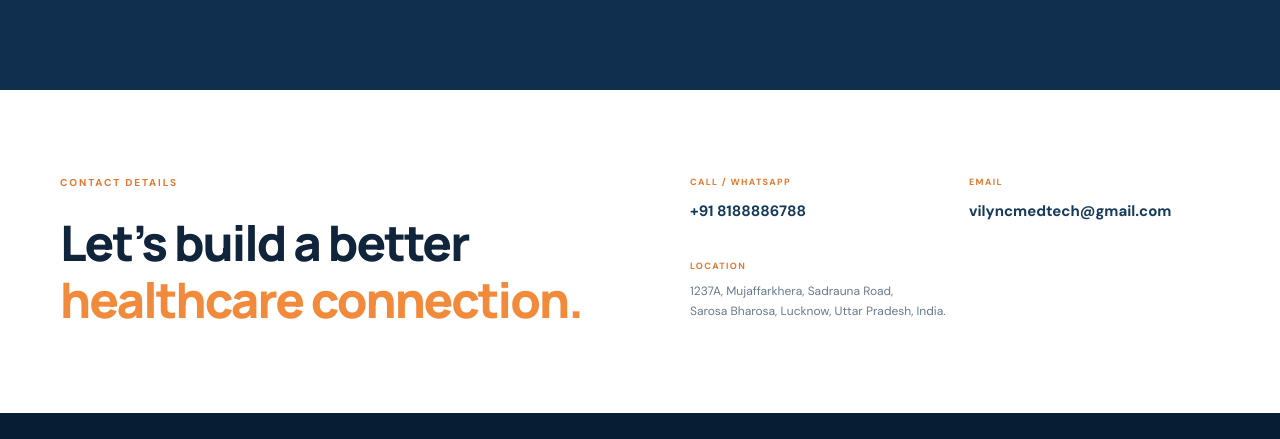
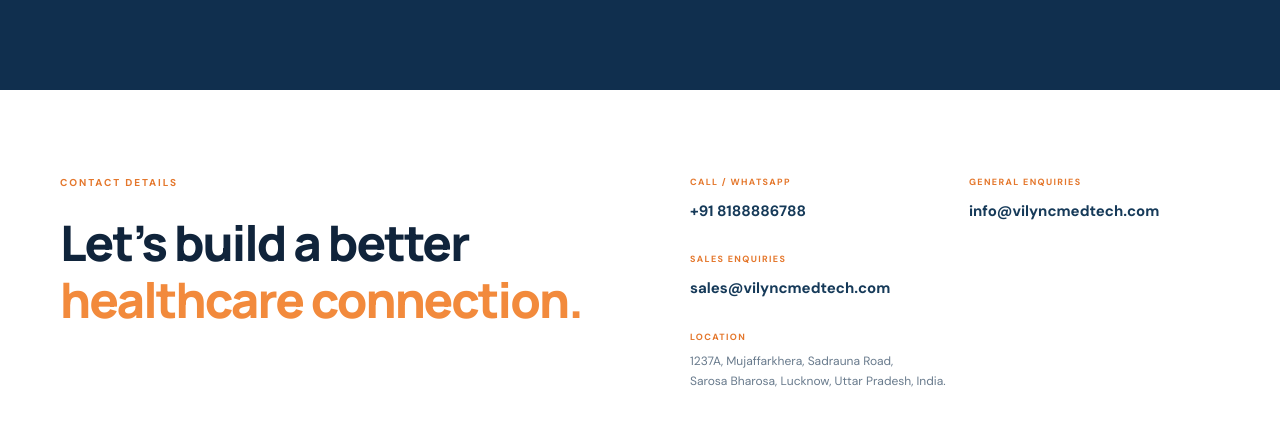
Before and after one commit to vilyncmedtech-ui/Website, a plain HTML site: page index.html in a window 1280 px wide. Shown: the part 4503-4942 px from the top of the page. Drawn offline with Linux system fonts and the light colour scheme.

Commit message:
Update index.html

```diff
--- a/index.html
+++ b/index.html
@@ -201,7 +201,8 @@
     <div><p class="eyebrow dark-eyebrow">CONTACT DETAILS</p><h2>Let’s build a better<br><em>healthcare connection.</em></h2></div>
     <div class="contact-details">
       <div><span>CALL / WHATSAPP</span><a href="tel:+918188886788">+91 8188886788</a></div>
-      <div><span>EMAIL</span><a href="mailto:vilyncmedtech@gmail.com">vilyncmedtech@gmail.com</a></div>
+      <div><span>GENERAL ENQUIRIES</span><a href="mailto:info@vilyncmedtech.com">info@vilyncmedtech.com</a></div>
+      <div><span>SALES ENQUIRIES</span><a href="mailto:sales@vilyncmedtech.com">sales@vilyncmedtech.com</a></div>
       <div><span>LOCATION</span><p>1237A, Mujaffarkhera, Sadrauna Road,<br>Sarosa Bharosa, Lucknow, Uttar Pradesh, India.</p></div>
     </div>
   </div>
```
